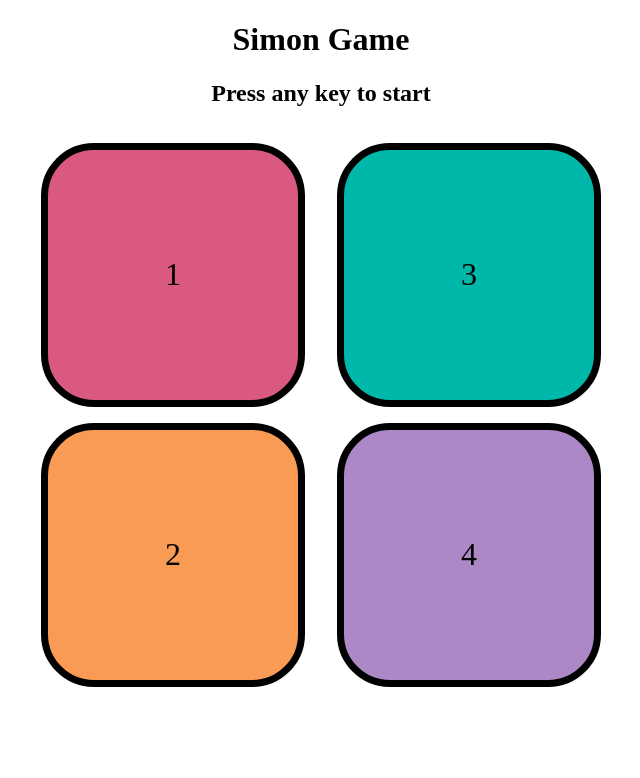
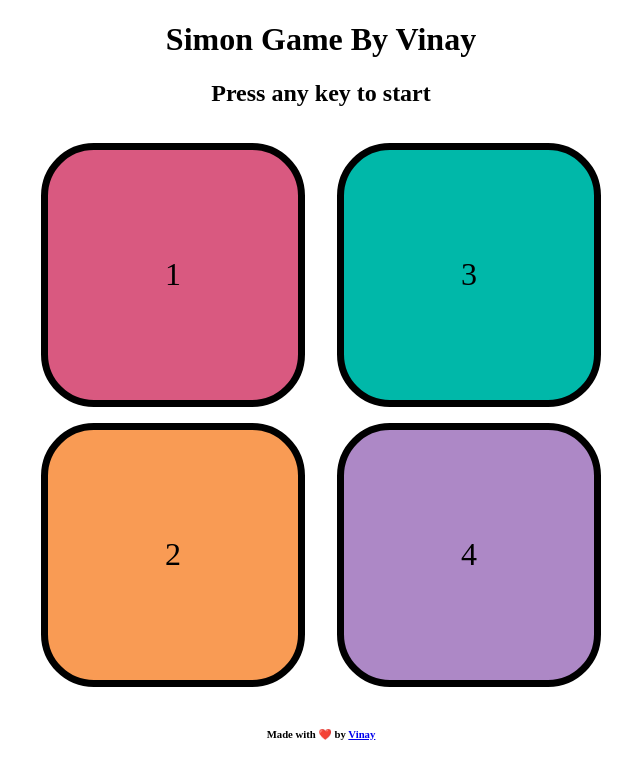
Before and after one commit to hawk-10/simon-says, a plain HTML site: page index.html in a window 1280 px wide. Shown: the whole page, without its empty margins (319-959 px from the left). Drawn offline with Linux system fonts and the light colour scheme.

Commit message:
UPDATE index

```diff
--- a/index.html
+++ b/index.html
@@ -7,7 +7,7 @@
     <link rel="stylesheet" href="style.css" />
   </head>
   <body>
-    <h1>Simon Game</h1>
+    <h1>Simon Game By Vinay</h1>
     <h2>Press any key to start</h2>
 
     <div class="btn-container">
@@ -20,6 +20,8 @@
         <div class="btn purple" type="button"><span class="txt">4</span></div>
       </div>
     </div>
+
+    <h6>Made with ❤️ by <a href="github.com/vinay-th">Vinay</a></h6>
     <script src="app.js"></script>
   </body>
 </html>
```
